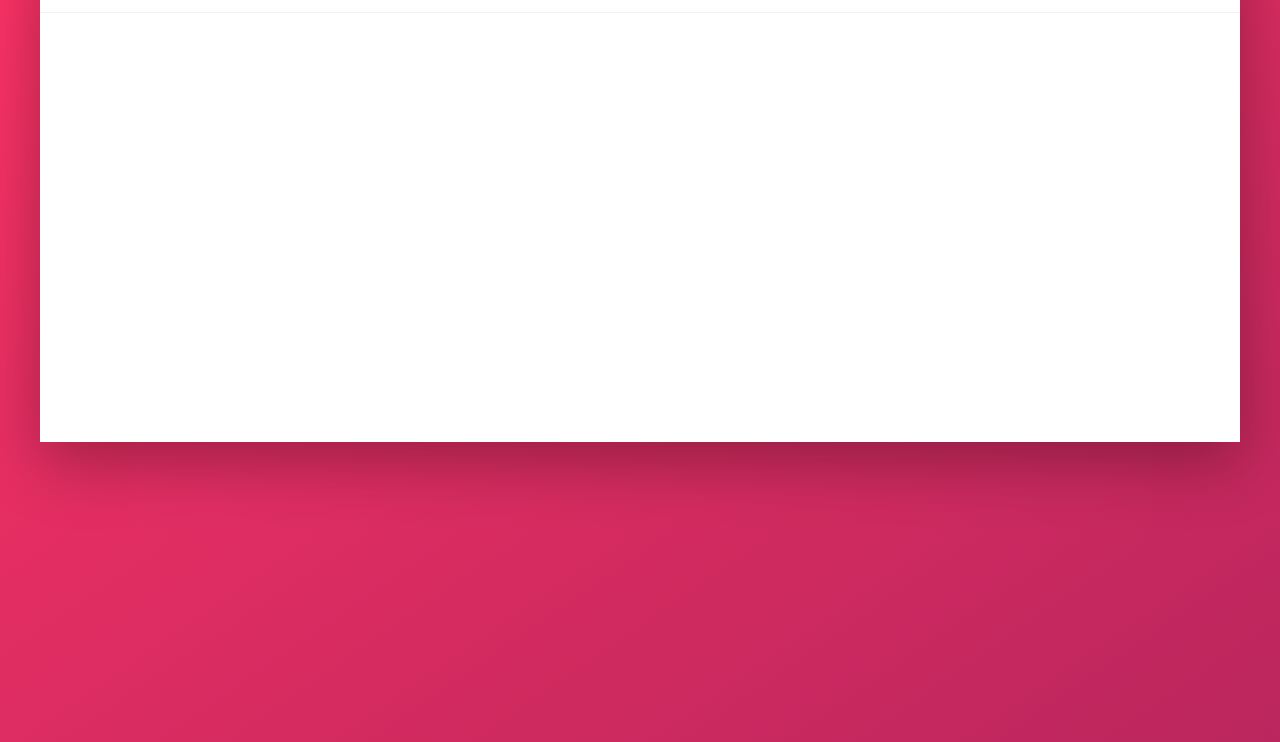
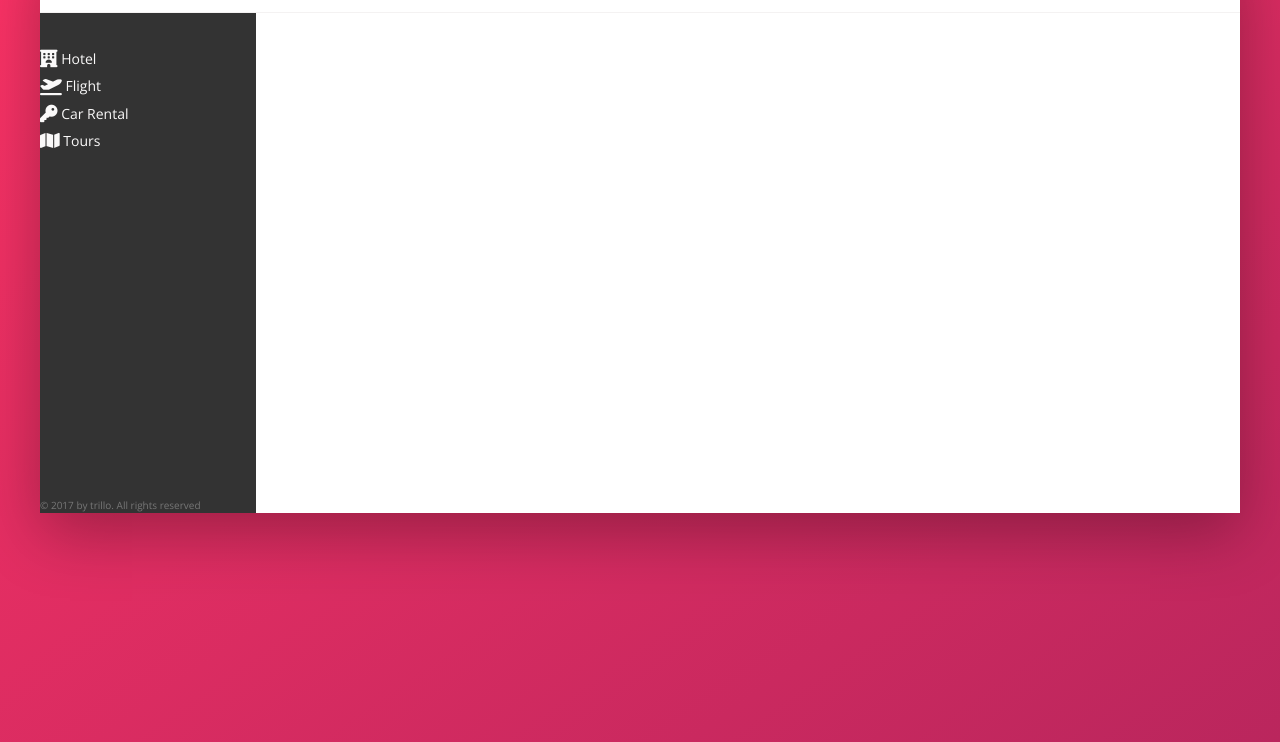
Before and after one commit to MariamZead/Trillo-Mariam-Zead, a website: page index.html in a window 1280 px wide. Shown: the part 138-880 px from the top of the page. Drawn offline with nearby package versions, Linux system fonts and the light colour scheme.

Commit message:
finishing the structure of the side bar

```diff
--- a/index.html
+++ b/index.html
@@ -1,5 +1,6 @@
 <!DOCTYPE html>
 <html lang="en">
+
 <head>
     <meta charset="UTF-8">
     <meta name="viewport" content="width=device-width, initial-scale=1.0">
@@ -49,7 +50,48 @@
             </nav>
 
         </header>
+
+        <div class="content">
+
+            <aside class="side-bar">
+
+                <ul class="side-nav">
+
+                    <li class="side-nav__item">
+                        <a href="#" class="side-nav__link">
+                            <i class="fa-solid fa-hotel fa-lg"></i>
+                            <span>Hotel</span>
+                        </a>
+                    </li>
+
+                    <li class="side-nav__item">
+                        <a href="#" class="side-nav__link">
+                            <i class="fa-solid fa-plane-departure fa-lg"></i>
+                            <span>Flight</span>
+                        </a>
+                    </li>
+
+                    <li class="side-nav__item">
+                        <a href="#" class="side-nav__link">
+                            <i class="fa-solid fa-key fa-lg"></i>
+                                <span>Car Rental</span>
+                        </a>
+                    </li>
+
+                    <li class="side-nav__item">
+                        <a href="#" class="side-nav__link">
+                            <i class="fa-solid fa-map fa-lg"></i>
+                                <span>Tours</span>
+                        </a>
+                    </li>
+
+                </ul>
+                <p class="side-bar__copyright">&#169; 2017 by trillo. All rights reserved</p>
+
+            </aside>
+        </div>
     </div>
 
 </body>
+
 </html>
--- a/sass/_layout.scss
+++ b/sass/_layout.scss
@@ -16,3 +16,17 @@
   justify-content: space-between;
   align-items: center;
 }
+
+.content {
+  display: flex;
+}
+
+.side-bar {
+  background-color: $color-grey-dark-1;
+  height: 50rem;
+
+  flex: 0 0 18%; // will ocuppy 18% from content space
+  display: flex;
+  flex-direction: column;
+  justify-content: space-between;
+}
--- a/sass/main.scss
+++ b/sass/main.scss
@@ -4,3 +4,4 @@
 @import "header-components/logo";
 @import "header-components/search";
 @import "header-components/user-nav";
+@import "side-bar/nav";
--- /dev/null
+++ b/sass/side-bar/_nav.scss
@@ -0,0 +1,19 @@
+.side-nav {
+  font-size: 1.4rem;
+  list-style: none;
+  margin-top: 3.5rem;
+
+  &__item {
+
+    position: relative;
+    &:not(:last-child){
+      margin-bottom: .5rem;
+    }
+  }
+
+  &__link {
+    text-decoration: none;
+    color: $color-grey-light-1;
+  }
+
+}
```
Also changed, not shown: css/style.css. Lines whose indentation alone changed are shown as unchanged.
